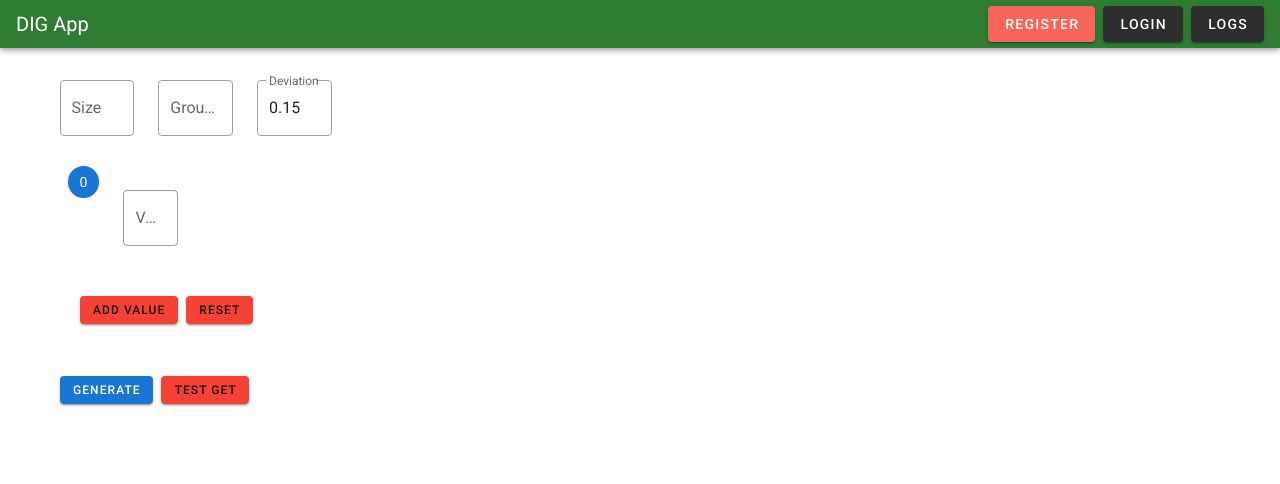
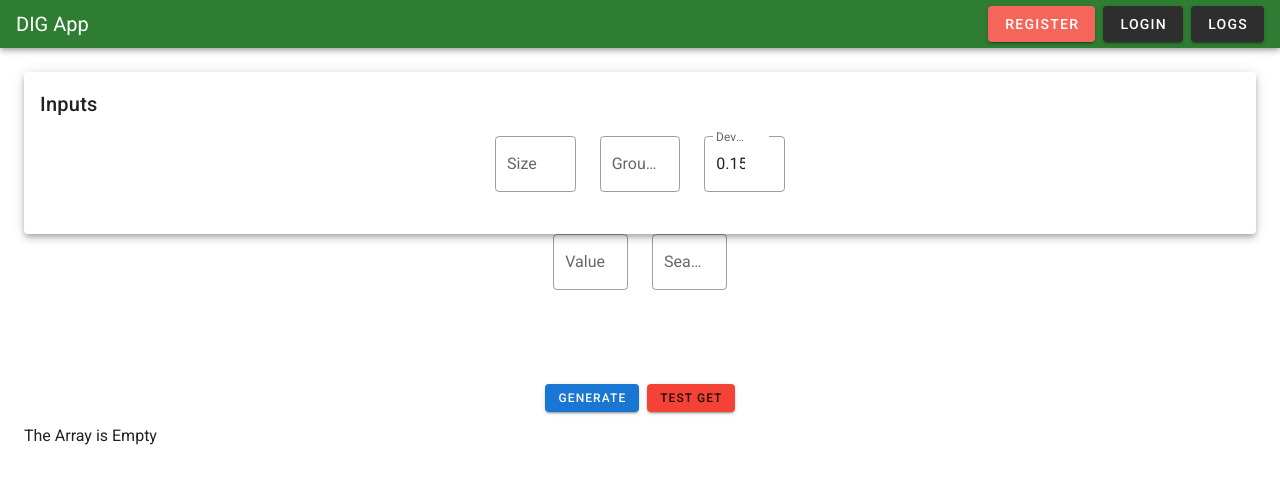
Before and after one commit to Lennyvp/dig-app-client, a Vue app: page / in a window 1280 px wide. Shown: the top 484 px of the page. Built offline with nearby package versions, Linux system fonts and the light colour scheme.

Commit message:
fixed solution generator #3

```diff
--- a/src/components/GenerateSolutions.vue
+++ b/src/components/GenerateSolutions.vue
@@ -1,83 +1,90 @@
  <template>
-  <v-container class="my-2">
-    <v-row>
-      <v-col cols="5" sm="6" md="1">
-        <v-text-field label="Size" outlined v-model="size"></v-text-field>
+  <v-container fluid>
+    <v-card elevation="5" class="mx-auto">
+      <v-card-title>Inputs</v-card-title>
+      <v-row justify="center">
+        <v-col sm="6" md="1">
+          <v-text-field label="Size" outlined v-model="size" clearable hint="Size of divided group"></v-text-field>
+        </v-col>
+
+        <v-col sm="6" md="1">
+          <v-text-field label="Groups" outlined v-model="groups" clearable hint="Amount of groups"></v-text-field>
         </v-col>
 
         <v-col cols="5" sm="6" md="1">
-        <v-text-field label="Groups" outlined v-model="groups"></v-text-field>
-      </v-col>
-
-      <v-col cols="5" sm="6" md="1">
-        <v-text-field label="Deviation" outlined v-model="deviation"></v-text-field>
+          <v-text-field
+            label="Deviation"
+            outlined
+            v-model="deviation"
+            clearable
+            hint="Deviation from the mean value of the set of numbers"
+          ></v-text-field>
         </v-col>
       </v-row>
+    </v-card>
 
     <!-- <div>{{ inputString }}</div>
 
     <div class="mt-10">
       <v-text-field label="Main input" hide-details="auto" v-model="inputString"></v-text-field>
-    </div> -->
+    </div>-->
+    <InputValues :inputValues="inputValues" v-on:updateValues="updateValues(event)" />
 
-    <InputValues :inputValues="inputValues" v-on:updateValues="updateValues(event)"/>
-
+    <v-row justify="center">
       <div class="mt-10">
         <v-btn small color="primary" @click="sentPost">Generate</v-btn>
         <v-btn small color="red" class="ml-2" @click="sentGet">Test GET</v-btn>
       </div>
+    </v-row>
   </v-container>
 </template>
 
 <script>
 import axios from "axios";
-import InputValues from '@/components/InputValues.vue'
+import InputValues from "@/components/InputValues.vue";
 export default {
   name: "GenerateSolutions",
 
   data: () => ({
     // exampleData: [1.0, 1.0, 2.0, 3.0, 5.0, 5.0, 7.0, 8.0, 9.0],
-    // outputData: [],
-    inputData: [],
-    inputString: "",
     groups: null,
     size: null,
     deviation: 0.15,
     inputValue: null,
+    intputData: [],
     inputValues: [],
   }),
   components: {
-    InputValues
+    InputValues,
   },
   methods: {
     sentPost() {
-      this.convertData();
+      this.intputData = this.inputValues.map((val) => (val = val.value));
+      console.log(this.intputData);
       axios
         .post("https://dig-app-server.herokuapp.com/solve", {
           username: "Lenny",
           groups: this.groups,
           size: this.size,
           // values: [1.0, 1.0, 2.0, 3.0, 5.0, 5.0, 7.0, 8.0, 9.0],
-          values: this.inputValues.values,
-          deviation: this.deviation
+          values: this.intputData,
+          deviation: this.deviation,
         })
         .then((response) => {
           console.log(response.data);
-          // this.outputData = response.data;
           this.$emit("sentData", response.data);
         });
     },
     sentGet() {
-      axios.get("https://dig-app-server.herokuapp.com/test").then((response) => {
+      axios
+        .get("https://dig-app-server.herokuapp.com/test")
+        .then((response) => {
           console.log(response);
         });
     },
-    convertData() {
-      this.inputData = this.inputString.split(",");
+    updateValues(updatedValues) {
+      this.inputValues = updatedValues;
     },
-    updateValues(updatedValues) {
-      this.inputValues = updatedValues
-    }
   },
 };
 </script>
--- a/src/components/InputValues.vue
+++ b/src/components/InputValues.vue
@@ -1,13 +1,17 @@
 <template>
   <v-container>
-    <v-row>
-    <v-chip class="ml-2" color="primary">{{ inputValues.length }}</v-chip>
-      <v-col md="4" lg="10">
-        <!-- <v-sheet elevation="10" class="pa-4"> -->
-        <v-col cols="5" sm="6" md="1">
+    <v-row justify="center">
+      <v-col cols="5" md="1" ml="1" lg="1">
         <v-text-field label="Value" outlined v-model="inputValue" v-on:keyup.enter="addValue"></v-text-field>
       </v-col>
+      <v-col cols="5" md="1" ml="1" lg="1">
+        <v-text-field label="Search" outlined clearable></v-text-field>
+      </v-col>
+    </v-row>
 
+    <v-row justify="center">
+      <v-col md="4" lg="10">
+        <v-card v-if="inputValues.length">
           <v-chip-group column active-class="primary--text">
             <ChipInputValue
               v-for="value in inputValues"
@@ -16,46 +20,84 @@
               v-on:removeValue="removeValue(value)"
             />
           </v-chip-group>
-        <!-- </v-sheet> -->
+        </v-card>
       </v-col>
     </v-row>
-
-    <v-btn small color="red" class="ml-2" @click="addValue">Add Value</v-btn>
-    <v-btn small color="red" class="ml-2" @click="resetValues">RESET</v-btn>
+    <!-- <v-row justify="center"> -->
+      <!-- <v-btn small color="red" class="ml-2" @click="addValue">Add Value</v-btn>
+      <v-btn small color="red" class="ml-2" @click="resetValues">RESET</v-btn> -->
+    <!-- </v-row> -->
   </v-container>
 </template>
 
 <script>
-import ChipInputValue from "@/components/ChipInputValue.vue"
+import ChipInputValue from "@/components/ChipInputValue.vue";
 export default {
   name: "InputValues",
   props: ["inputValues"],
   data: () => ({
-    id: null,
+    id: 0,
     inputValue: null,
+    exampleData: [
+      {
+        id: 0,
+        value: 1.0,
+      },
+      {
+        id: 1,
+        value: 1.0,
+      },
+      {
+        id: 2,
+        value: 2.0,
+      },
+      {
+        id: 3,
+        value: 3.0,
+      },
+      {
+        id: 4,
+        value: 5.0,
+      },
+      {
+        id: 5,
+        value: 5.0,
+      },
+      {
+        id: 6,
+        value: 7.0,
+      },
+      {
+        id: 7,
+        value: 8.0,
+      },
+      {
+        id: 8,
+        value: 9.0,
+      },
+    ],
   }),
   components: {
     ChipInputValue,
   },
   methods: {
     updateValues() {
-         this.$emit("updateValues", this.inputValues)
+      this.$emit("updateValues", this.inputValues);
     },
-    addNewChip() {},
     addValue() {
       this.inputValues.push({
         id: this.id,
-        value: this.inputValue
+        value: this.inputValue,
       });
       this.id++;
     },
     removeValue(inputValue) {
-        this.inputValues.splice(this.inputValues.indexOf(inputValue), 1)
+      this.inputValues.splice(this.inputValues.indexOf(inputValue), 1);
     },
     resetValues() {
-        this.inputValues = []
-        this.$emit("updateValues", this.inputValues)
-    },
+      this.inputValues = [];
+      this.$emit("updateValues", this.inputValues);
+    }
   },
 };
 </script>
--- a/src/components/Solutions.vue
+++ b/src/components/Solutions.vue
@@ -1,18 +1,65 @@
 <template>
   <v-container fluid>
-            <v-row v-for="solution in solutions" :key="solution.id">
-              <!-- {{ solution }} -->
-              <v-col v-for="sol in solution" :key="sol.id">
-                {{sol}}
-              </v-col>
-            </v-row>
-          </v-container>
+    <div v-if="solutions.length">
+      <v-row v-for="solution in solutions" :key="solution.id">
+        <!-- {{ solution }} -->
+        <v-col v-for="sol in solution" :key="sol.id">{{sol}}</v-col>
+      </v-row>
+
+      <!-- :headers="headers" -->
+      <!-- v-slot:header.name="{ header }" -->
+      <!-- <v-data-table :headers="headers" :items="items" class="elevation-1"></v-data-table> -->
+    </div>
+    <div v-else>The Array is Empty</div>
+  </v-container>
 </template>
 
 <script>
 export default {
   name: "Solutions",
-  props: ['solutions'],
+  props: ["solutions", "groups"],
+  data: () => ({
+    headers: [
+      {
+        text: "id",
+        align: "start",
+        sortable: false,
+        value: "name",
+      },
+      { text: 'Values', value: 'values' },
+    ],
+    items: [],
+    values: [],
+    id: 0,
+    id2: 0,
+  }),
+  // created: {
+  //   created () {
+  //     this.initialize()
+  //   },
+  computed: {
+    // initHeaders() {
+    //   this.solutions.forEach(() => {
+    //     // this.headers.push({ text: "Values", value: {id: this.id, values: this.values} });
+    //     this.headers.push({ text: "Values", value: "values"});
+    //     this.id2++
+    //   });
+    //   return this.headers;
+    // },
+    // initialize() {
+    //   this.solutions.forEach((sol) => {
+    //     console.log("SOL = " + sol)
+    //     this.items.push({name: this.id, values: sol});
+    //     sol.forEach((s) => {
+    //       console.log("s = " + s)
+    //     });
+    //    this.id++
+
+    //   });
+
+    //   return this.items;
+    // },
+  },
 };
 </script>
 
```
Also changed, not shown: 11 other files (tests, documents, lock files or other folders). Lines whose indentation alone changed are shown as unchanged.
